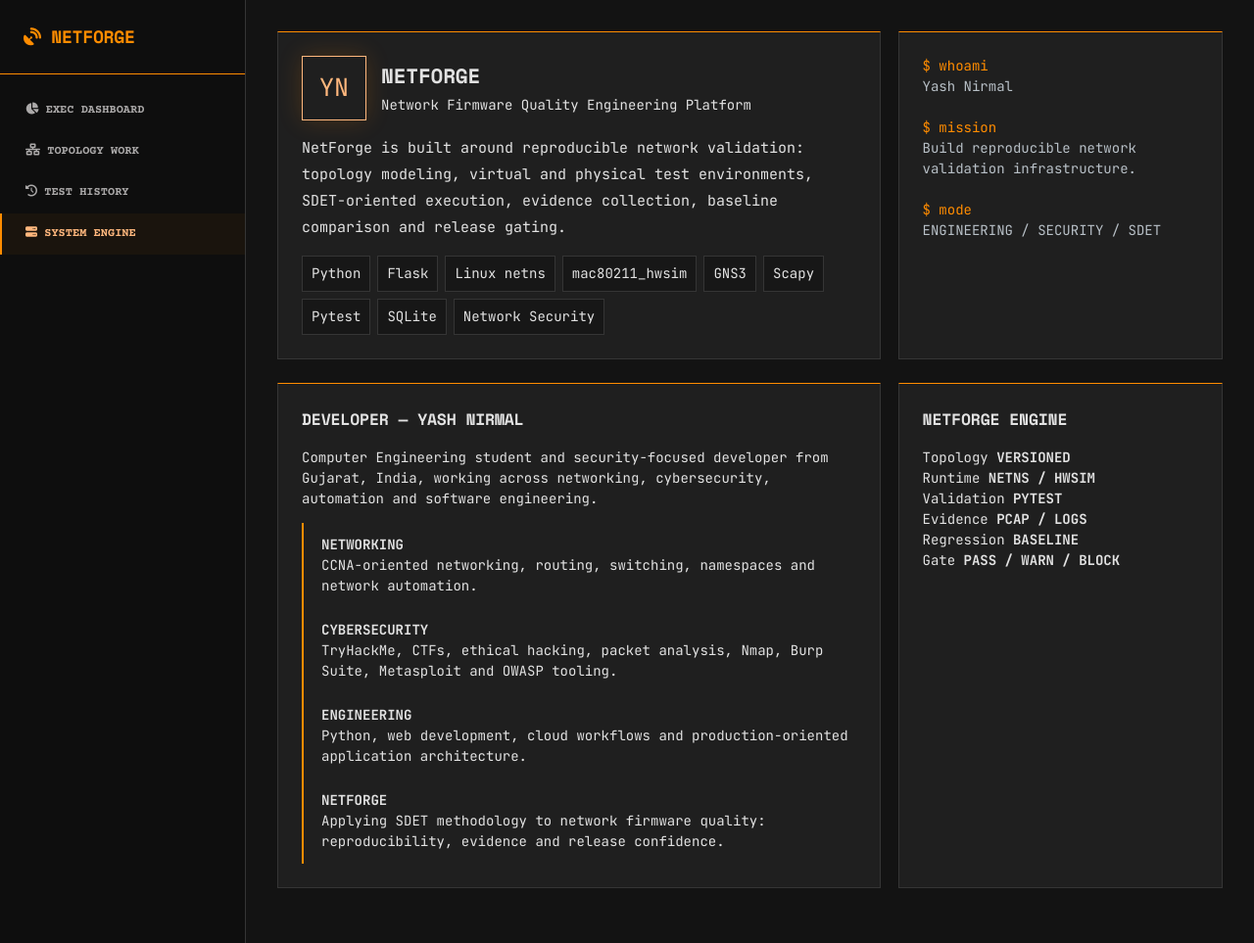
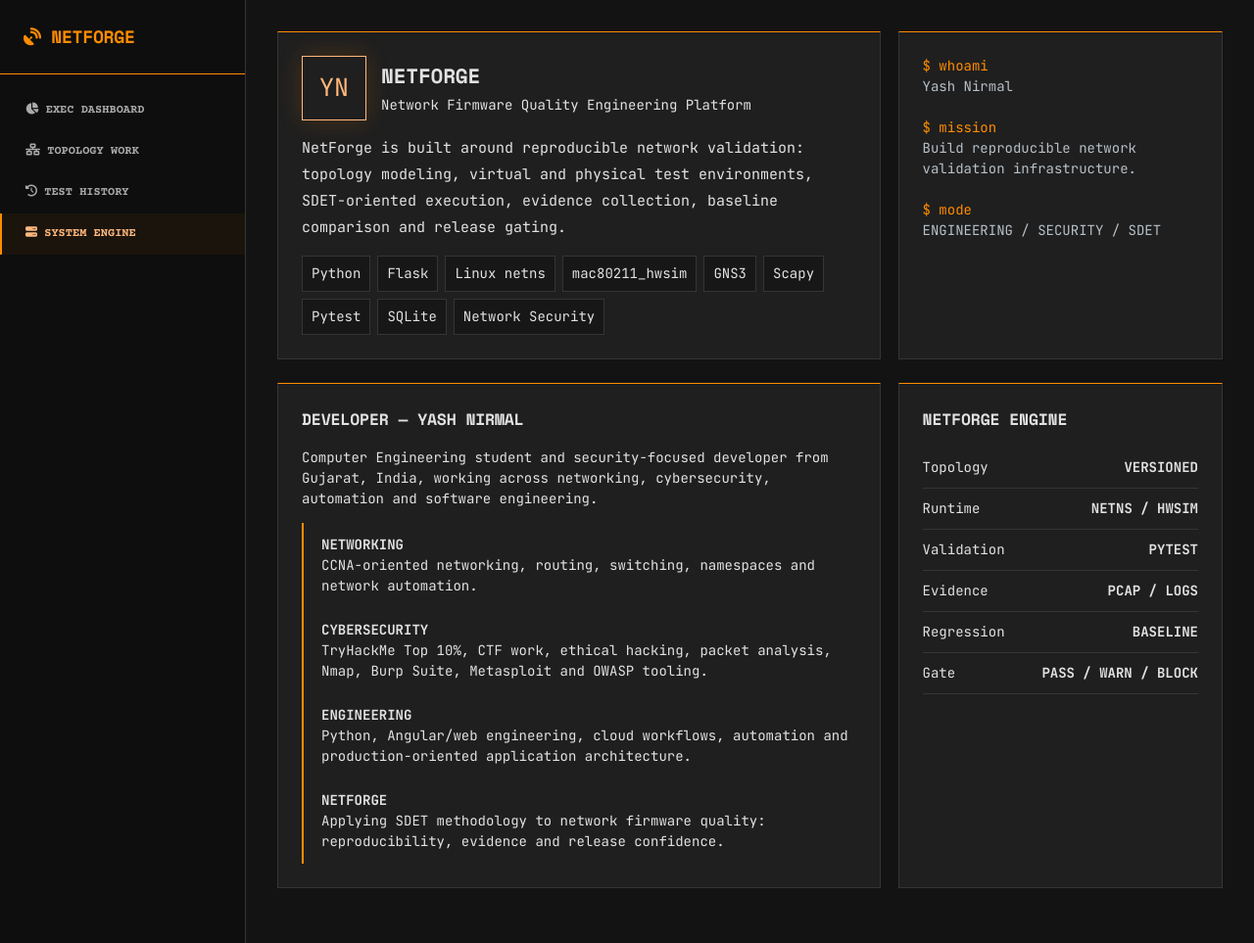
Before and after one commit to Nirmal-Yash/wifi-validation-framework, a Flask app: page /about in a window 1280 px wide. Shown: the whole page at 98% size. Run offline with Flask 3, Linux system fonts and the light colour scheme.

Commit message:
fix: polish developer about page styling

```diff
--- a/dashboard/templates/about_enhanced.html
+++ b/dashboard/templates/about_enhanced.html
@@ -1,5 +1,5 @@
 {% extends "base.html" %}
 {% block title %}About NetForge | Developer{% endblock %}
-{% block extra_head %}<style>.hero{display:grid;grid-template-columns:1.3fr .7fr;gap:18px}.terminal{background:#080909;border:1px solid var(--border);padding:18px;font-family:'JetBrains Mono';color:#b8c0c7;min-height:230px}.amber{color:var(--primary-container)}.chips{display:flex;flex-wrap:wrap;gap:7px}.chip{border:1px solid var(--border);padding:7px 9px;background:#171717;transition:.2s}.chip:hover{transform:translateY(-3px);border-color:var(--primary-container);color:var(--primary)}.timeline{border-left:2px solid var(--primary-container);padding-left:18px}.item{padding:12px 0;animation:slide .5s ease both}.item:nth-child(2){animation-delay:.1s}.item:nth-child(3){animation-delay:.2s}.item:nth-child(4){animation-delay:.3s}@keyframes slide{from{opacity:0;transform:translateX(-12px)}to{opacity:1;transform:none}}.identity{display:flex;align-items:center;gap:15px}.avatar{width:64px;height:64px;border:1px solid var(--primary);display:grid;place-items:center;font-size:25px;color:var(--primary);box-shadow:0 0 24px #ff8c0030}</style>{% endblock %}
+{% block extra_head %}<style>.hero{display:grid;grid-template-columns:1.3fr .7fr;gap:18px}.terminal{background:#080909;border:1px solid var(--border);padding:18px;font-family:'JetBrains Mono';color:#b8c0c7;min-height:230px}.amber{color:var(--primary-container)}.chips{display:flex;flex-wrap:wrap;gap:7px}.chip{border:1px solid var(--border);padding:7px 9px;background:#171717;transition:.2s}.chip:hover{transform:translateY(-3px);border-color:var(--primary-container);color:var(--primary)}.timeline{border-left:2px solid var(--primary-container);padding-left:18px}.item{padding:12px 0;animation:slide .5s ease both}.item:nth-child(2){animation-delay:.1s}.item:nth-child(3){animation-delay:.2s}.item:nth-child(4){animation-delay:.3s}.stat{display:flex;justify-content:space-between;padding:10px 0;border-bottom:1px solid var(--border)}@keyframes slide{from{opacity:0;transform:translateX(-12px)}to{opacity:1;transform:none}}.identity{display:flex;align-items:center;gap:15px}.avatar{width:64px;height:64px;border:1px solid var(--primary);display:grid;place-items:center;font-size:25px;color:var(--primary);box-shadow:0 0 24px #ff8c0030}@media(max-width:900px){.hero{grid-template-columns:1fr}}</style>{% endblock %}
 {% block content %}<div class="hero"><section class="panel"><div class="identity"><div class="avatar">YN</div><div><h2 style="margin-bottom:3px">NETFORGE</h2><div class="muted">Network Firmware Quality Engineering Platform</div></div></div><p class="muted" style="font-size:15px;line-height:1.8">NetForge is built around reproducible network validation: topology modeling, virtual and physical test environments, SDET-oriented execution, evidence collection, baseline comparison and release gating.</p><div class="chips"><span class="chip">Python</span><span class="chip">Flask</span><span class="chip">Linux netns</span><span class="chip">mac80211_hwsim</span><span class="chip">GNS3</span><span class="chip">Scapy</span><span class="chip">Pytest</span><span class="chip">SQLite</span><span class="chip">Network Security</span></div></section><section class="panel terminal"><div class="amber">$ whoami</div><div>Yash Nirmal</div><br><div class="amber">$ mission</div><div>Build reproducible network<br>validation infrastructure.</div><br><div class="amber">$ mode</div><div>ENGINEERING / SECURITY / SDET</div></section></div>
-<div class="hero"><section class="panel"><h3>DEVELOPER — YASH NIRMAL</h3><p class="muted">Computer Engineering student and security-focused developer from Gujarat, India, working across networking, cybersecurity, automation and software engineering.</p><div class="timeline"><div class="item"><b>NETWORKING</b><div class="muted">CCNA-oriented networking, routing, switching, namespaces and network automation.</div></div><div class="item"><b>CYBERSECURITY</b><div class="muted">TryHackMe, CTFs, ethical hacking, packet analysis, Nmap, Burp Suite, Metasploit and OWASP tooling.</div></div><div class="item"><b>ENGINEERING</b><div class="muted">Python, web development, cloud workflows and production-oriented application architecture.</div></div><div class="item"><b>NETFORGE</b><div class="muted">Applying SDET methodology to network firmware quality: reproducibility, evidence and release confidence.</div></div></div></section><section class="panel"><h3>NETFORGE ENGINE</h3><div class="stat">Topology <strong>VERSIONED</strong></div><div class="stat">Runtime <strong>NETNS / HWSIM</strong></div><div class="stat">Validation <strong>PYTEST</strong></div><div class="stat">Evidence <strong>PCAP / LOGS</strong></div><div class="stat">Regression <strong>BASELINE</strong></div><div class="stat">Gate <strong>PASS / WARN / BLOCK</strong></div></section></div>{% endblock %}
+<div class="hero"><section class="panel"><h3>DEVELOPER — YASH NIRMAL</h3><p class="muted">Computer Engineering student and security-focused developer from Gujarat, India, working across networking, cybersecurity, automation and software engineering.</p><div class="timeline"><div class="item"><b>NETWORKING</b><div class="muted">CCNA-oriented networking, routing, switching, namespaces and network automation.</div></div><div class="item"><b>CYBERSECURITY</b><div class="muted">TryHackMe Top 10%, CTF work, ethical hacking, packet analysis, Nmap, Burp Suite, Metasploit and OWASP tooling.</div></div><div class="item"><b>ENGINEERING</b><div class="muted">Python, Angular/web engineering, cloud workflows, automation and production-oriented application architecture.</div></div><div class="item"><b>NETFORGE</b><div class="muted">Applying SDET methodology to network firmware quality: reproducibility, evidence and release confidence.</div></div></div></section><section class="panel"><h3>NETFORGE ENGINE</h3><div class="stat">Topology <strong>VERSIONED</strong></div><div class="stat">Runtime <strong>NETNS / HWSIM</strong></div><div class="stat">Validation <strong>PYTEST</strong></div><div class="stat">Evidence <strong>PCAP / LOGS</strong></div><div class="stat">Regression <strong>BASELINE</strong></div><div class="stat">Gate <strong>PASS / WARN / BLOCK</strong></div></section></div>{% endblock %}
```
